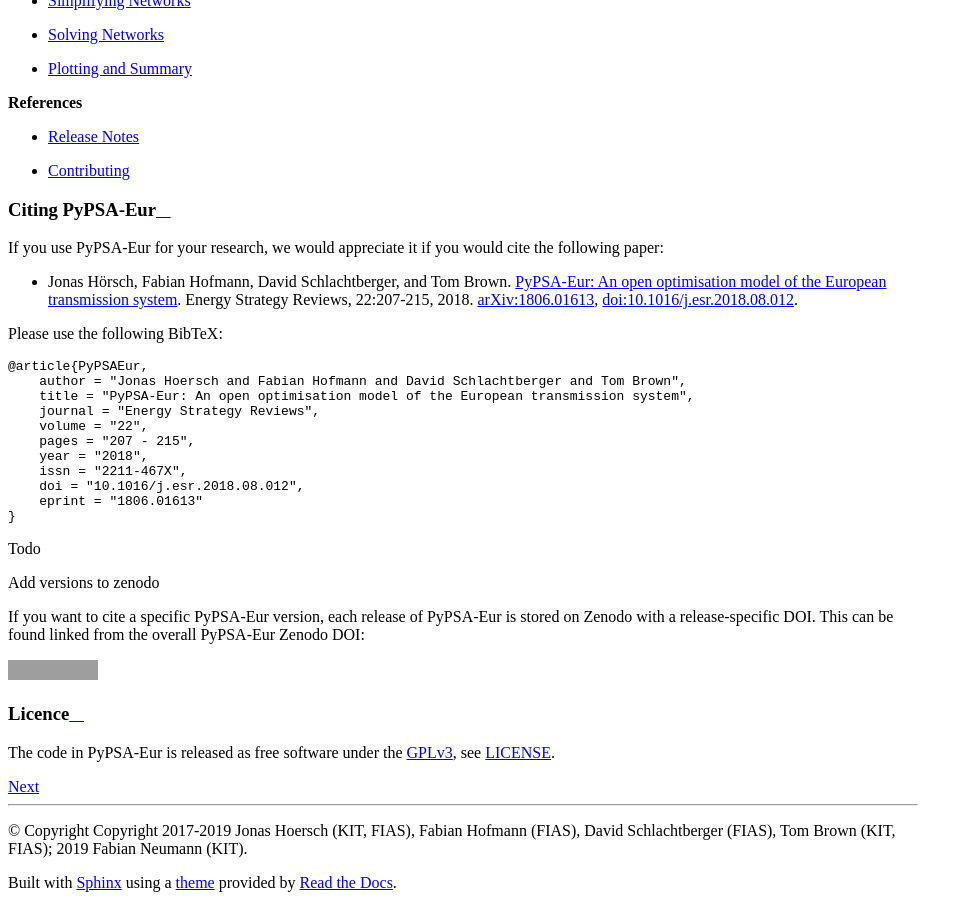
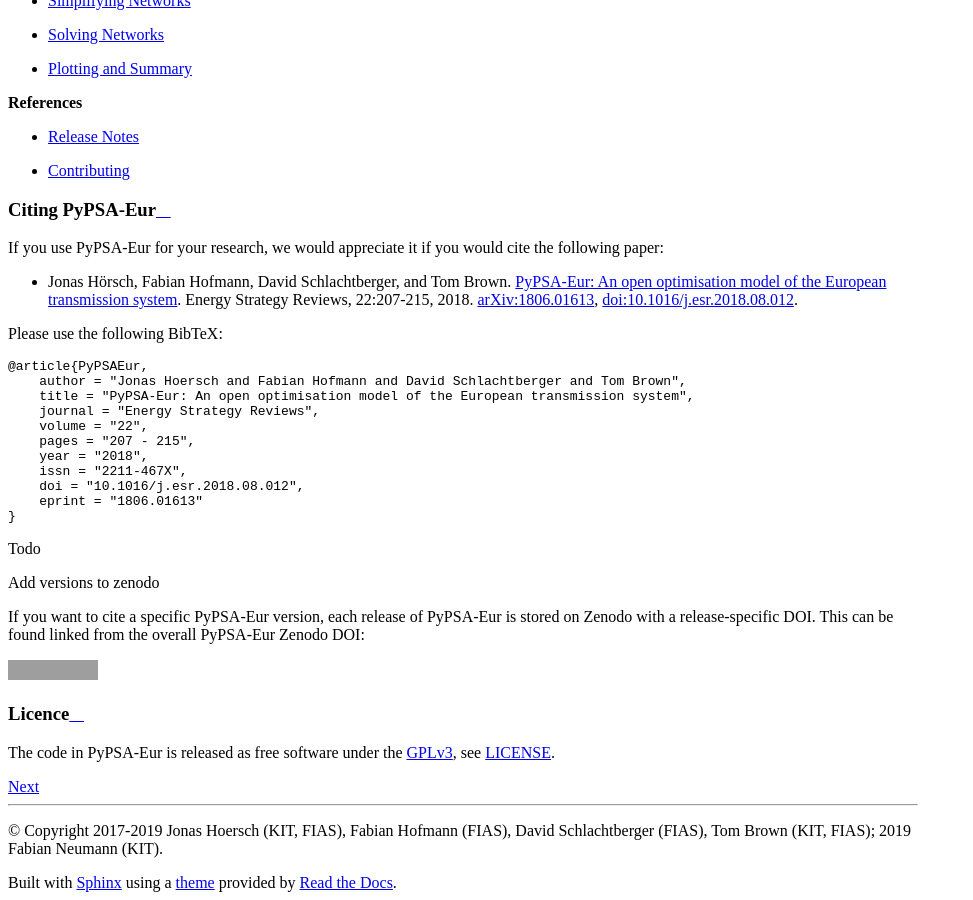
Before and after one commit to PyPSA/PyPSA, a Sphinx documentation site: the page built from doc/index.rst, in a window 1280 px wide and 900 px high, scrolled down 3007 px. Shown: the whole window, without its empty margins (0-973 px from the left). Built offline with Sphinx 7.4.7 and the Read the Docs theme 2.0.0, drawn with Linux system fonts in a browser that asks for light colours; grey boxes are pictures that could not be loaded.

Commit message:
remove duplicate copyright

```diff
--- a/doc/conf.py
+++ b/doc/conf.py
@@ -61,7 +61,7 @@
 
 # General information about the project.
 project = u'PyPSA-Eur'
-copyright = u'Copyright 2017-2019 Jonas Hoersch (KIT, FIAS), Fabian Hofmann (FIAS), David Schlachtberger (FIAS), Tom Brown (KIT, FIAS); 2019 Fabian Neumann (KIT)'
+copyright = u'2017-2019 Jonas Hoersch (KIT, FIAS), Fabian Hofmann (FIAS), David Schlachtberger (FIAS), Tom Brown (KIT, FIAS); 2019 Fabian Neumann (KIT)'
 author = u'Jonas Hoersch (KIT, FIAS), Fabian Hofmann (FIAS), David Schlachtberger (FIAS), Tom Brown (KIT, FIAS), Fabian Neumann (KIT)'
 
 # The version info for the project you're documenting, acts as replacement for
```
